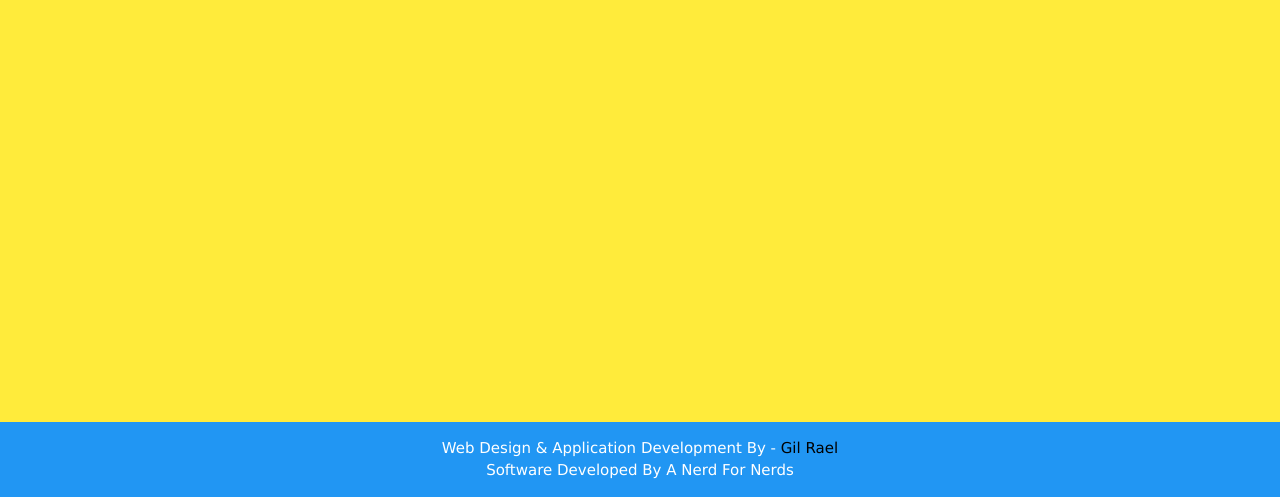
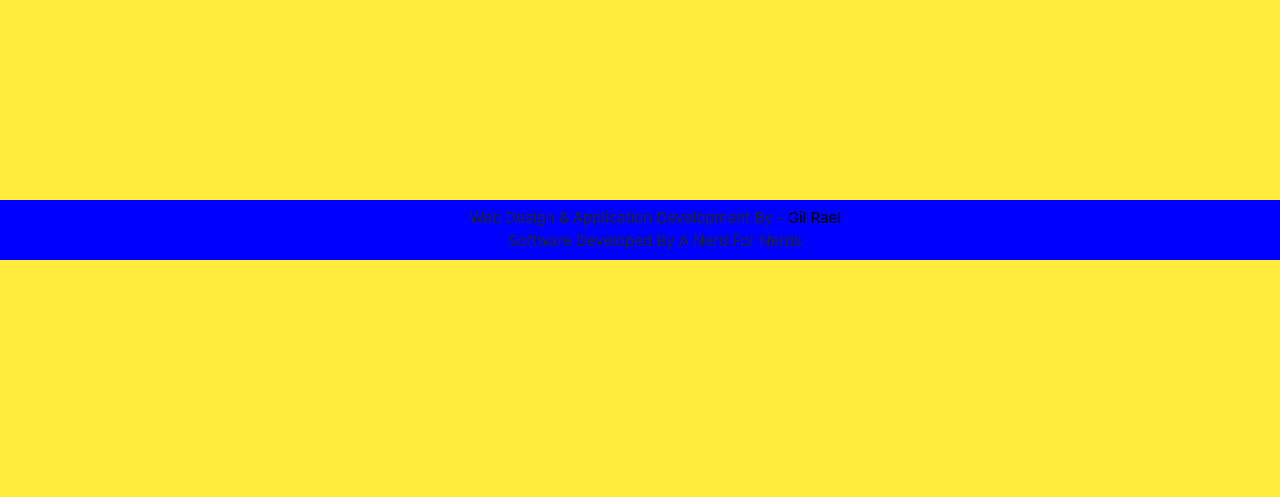
Before and after one commit to isaacrael/giturdone, a Django app: template giturdone_quiz/templates/giturdone_quiz/results.html in a window 1280 px wide. Shown: the part 1387-1884 px from the top of the page. After the commit the page ends 1647 px from the top, so only its background shows below. Run offline with Django 3.2, Linux system fonts and the light colour scheme; the template is opened without the code that fills it, so the values that code supplies are empty; some libraries are stand-ins or nearby versions.

Commit message:
added Bootstrap links and Bootstrap navbar

```diff
--- a/giturdone_quiz/templates/giturdone_quiz/results.html
+++ b/giturdone_quiz/templates/giturdone_quiz/results.html
@@ -5,6 +5,9 @@
     <title>Git Quiz Results</title>
 <meta name="viewport" content="width=device-width, initial-scale=1">
 <link rel="stylesheet" href="http://www.w3schools.com/lib/w3.css">
+<link rel="stylesheet" href="https://maxcdn.bootstrapcdn.com/bootstrap/4.0.0/css/bootstrap.min.css">
+<link href="https://maxcdn.bootstrapcdn.com/bootstrap/4.0.0/css/bootstrap.min.css" rel="stylesheet" integrity="sha384-Gn5384xqQ1aoWXA+058RXPxPg6fy4IWvTNh0E263XmFcJlSAwiGgFAW/dAiS6JXm" crossorigin="anonymous">
+<link rel="stylesheet" href="https://maxcdn.bootstrapcdn.com/bootstrap/4.0.0/js/bootstrap.bundle.min.js">
 <style>
 a:link {
     color: black;
@@ -30,7 +33,7 @@
 
 </head>
 <body>
-<div class="w3-container w3-red">
+<div class="w3-container" style="background-color: red;">
 {% if request.user.is_authenticated %}
   <h1>Welcome {% if request.user.first_name %}
       {{ request.user.first.name }}
@@ -118,13 +121,20 @@
 </center>
 </p>
 </div>
-<div class="w3-container w3-blue">
+<!--<div class="w3-container w3-blue">
   <h5>
 
   </h5>
   <p><center>Web Design & Application Development By - <a href="http://facebook.com/gil.rael.37/" target="_blank">Gil Rael</a><br>
 Software Developed By A Nerd For Nerds</center></p>
+</div>-->
+<div class="navbar navbar-default navbar-fixed-bottom" style="background-color: blue;">
+    <div class="container">
+        <p class="navbar text"><center>Web Design & Application Development By - <a href="http://facebook.com/gil.rael.37/" target="_blank">Gil Rael</a><br>
+Software Developed By A Nerd For Nerds</center></p>
+    </div>
 </div>
+
 </head>
 </body>
 </html>
```
